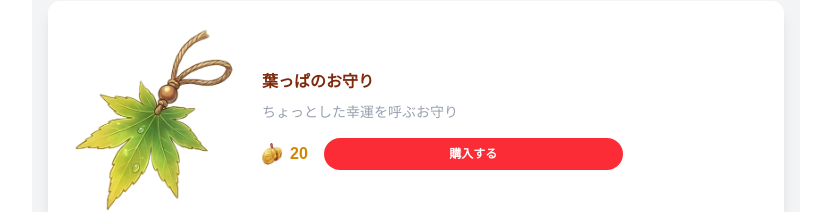
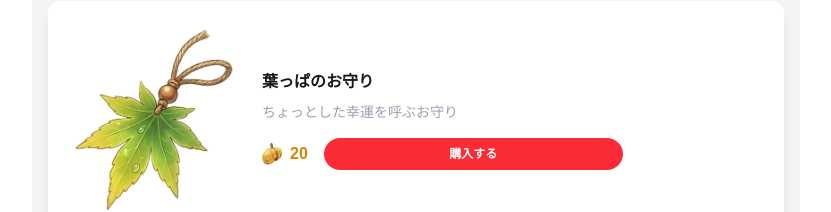
Before and after one commit to oykw46/app-omikuji2026, a Next.js app: page /shop in a window 1280 px wide. Shown: the part 375-587 px from the top of the page, without its empty margins (224-1055 px from the left). Built offline with nearby package versions, Linux system fonts and the light colour scheme.

Commit message:
tuning shop

```diff
--- a/app/shop/page.tsx
+++ b/app/shop/page.tsx
@@ -108,7 +108,7 @@ export default function ShopPage() {
                                         </div>
 
                                         <div className='w-3/4'>
-                                            <h3 className='text-base font-bold mb-2 text-orange-900'>{item.name}</h3>
+                                            <h3 className='text-base font-bold mb-2'>{item.name}</h3>
                                             <p className='text-gray-400 text-sm whitespace-normal'>{item.description}</p>
                                             <div className={`flex gap-4 flex-start items-center mt-4
                                                 ${ owned ? 'hidden' : canBuy ? '' : '' }`}
```
